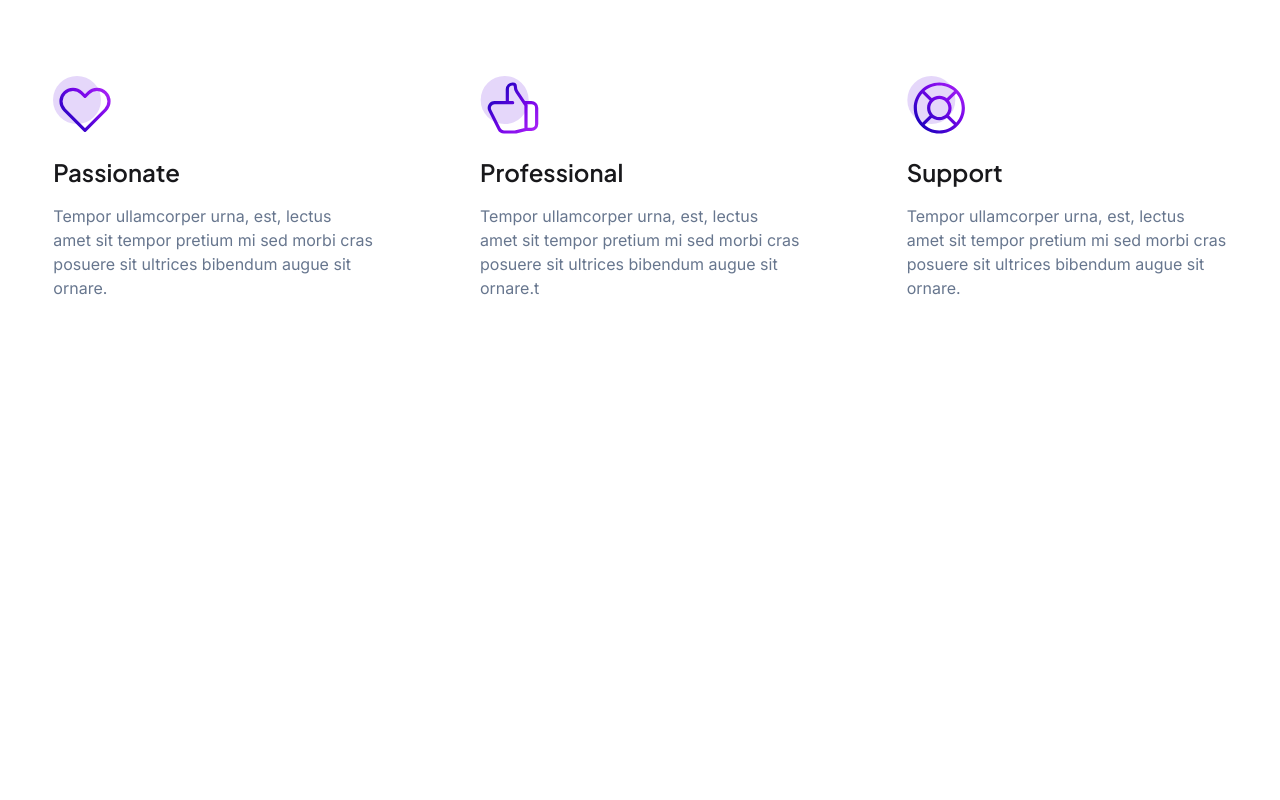
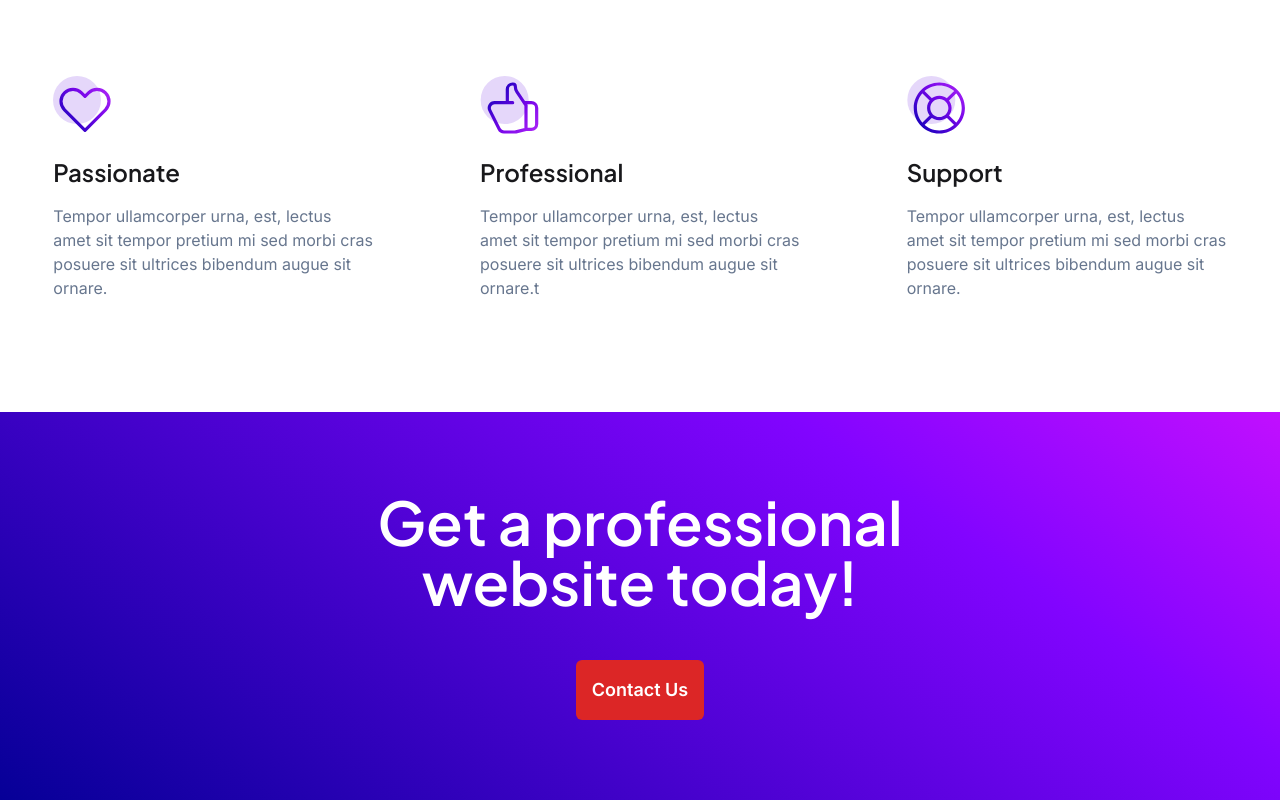
Before and after one commit to FellipeLorram/reyes-ricon, a Next.js app: page /get-to-know-me in a window 1280 px wide. Shown: the part 2469-3269 px from the top of the page. Before the commit the page ends 2881 px from the top, so only its background shows below. Built offline with nearby package versions, Linux system fonts and the light colour scheme.

Commit message:
Feat: Contact

```diff
--- /dev/null
+++ b/src/components/layout/get-to-know-me/contact/contact.tsx
@@ -0,0 +1,24 @@
+import React from 'react'
+import { Wrapper } from '../../wrapper'
+import Button from '@/components/button/button'
+
+export function Contact() {
+    return (
+        <Wrapper
+            className='py-20 px-10'
+            style={{
+                background: 'linear-gradient(35deg,rgb(6,0,151) 0%,rgb(130,4,255) 73%,rgb(193,15,255) 100%)'
+            }}
+        >
+            <div className='w-full text-center'>
+                <h1 className='text-4xl font-semibold font-jakarta md:text-6xl'>
+                    Get a professional <br/> website today!
+                </h1>
+
+                <Button className='mt-12'>
+                    Contact Us
+                </Button>
+            </div>
+        </Wrapper>
+    )
+}
--- a/src/pages/get-to-know-me.tsx
+++ b/src/pages/get-to-know-me.tsx
@@ -1,4 +1,5 @@
 import About from '@/components/layout/get-to-know-me/about'
+import { Contact } from '@/components/layout/get-to-know-me/contact/contact'
 import { Main } from '@/components/layout/get-to-know-me/main'
 import { Services } from '@/components/layout/get-to-know-me/services'
 import { SocialProof } from '@/components/layout/get-to-know-me/socialProof/socialProof'
@@ -13,6 +14,7 @@ export default function GetToKnowMe() {
             <About />
             <SocialProof />
             <WhyUs />
+            <Contact />
         </>
     )
 }
```
Also changed, not shown: src/components/layout/get-to-know-me/contact/contactModal.tsx (added).
